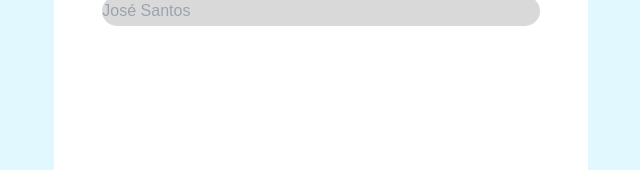
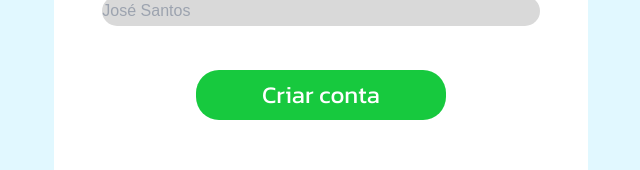
Before and after one commit to Guilherme-Gomes-Luccas/AnimeWave, a Next.js app in the folder front-end/: page /cadastro in a window 1280 px wide. Shown: the part 513-683 px from the top of the page, without its empty margins (319-959 px from the left). Built offline with nearby package versions, Linux system fonts and the light colour scheme.

Commit message:
:sparkles: adding button component

```diff
--- a/front-end/src/app/cadastro/page.tsx
+++ b/front-end/src/app/cadastro/page.tsx
@@ -3,6 +3,7 @@ import CSS from "csstype";
 
 import { Kanit } from "next/font/google";
 import React from "react";
+import Button from "@/components/button/Button";
 
 const kanit = Kanit({
 	weight: '400',
@@ -27,6 +28,15 @@ export default function Cadastro() {
 						<label className={kanit.className} style={style.text}>Nome completo:</label>
 						<input style={style.input} type="text" placeholder="José Santos"/>
 				</div>
+
+
+				<div className="self-center">
+					<Button
+						color="#17C93E"
+						text="Criar conta"
+					/>
+				</div>
+
 			</form>
 		</div>
 	);
--- /dev/null
+++ b/front-end/src/components/button/Button.tsx
@@ -0,0 +1,30 @@
+import { Kanit } from "next/font/google";
+
+const kanit = Kanit({
+	weight: '400',
+	subsets: ['latin']
+});
+
+interface Button {
+    color: string,
+    text: string
+}
+
+export default function Button({color, text}: Button) {
+    return(
+        <button
+            style={{
+                background: color,
+                borderRadius: "23px",
+                color: "white",
+                width: "250px",
+                height: "50px",
+                fontWeight: "500",
+                fontSize: "24px"
+            }}
+
+            className={kanit.className}
+
+        >{text}</button>
+    )
+}
```
Also changed, not shown: front-end/src/components/button/style.css (added).
